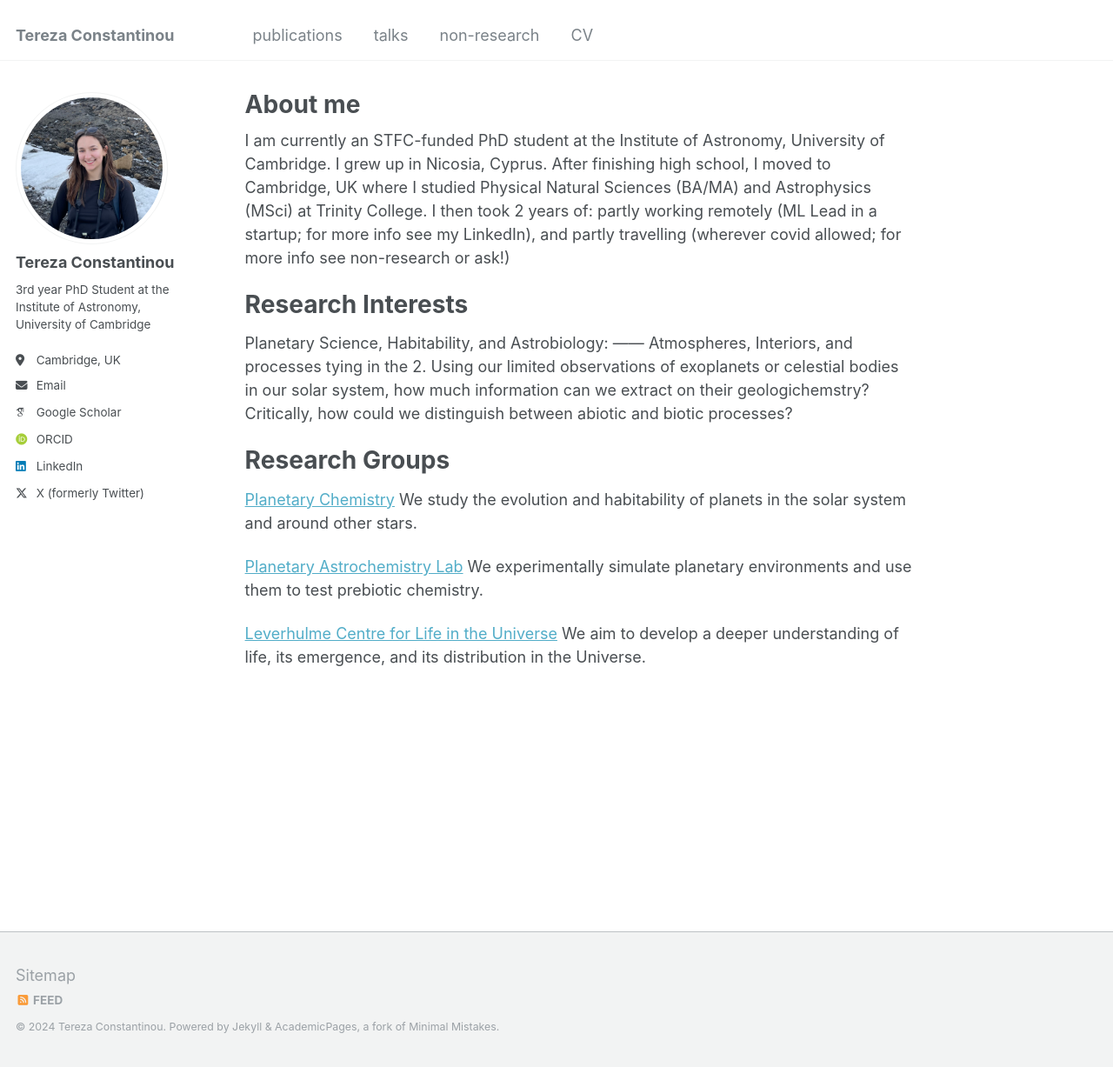
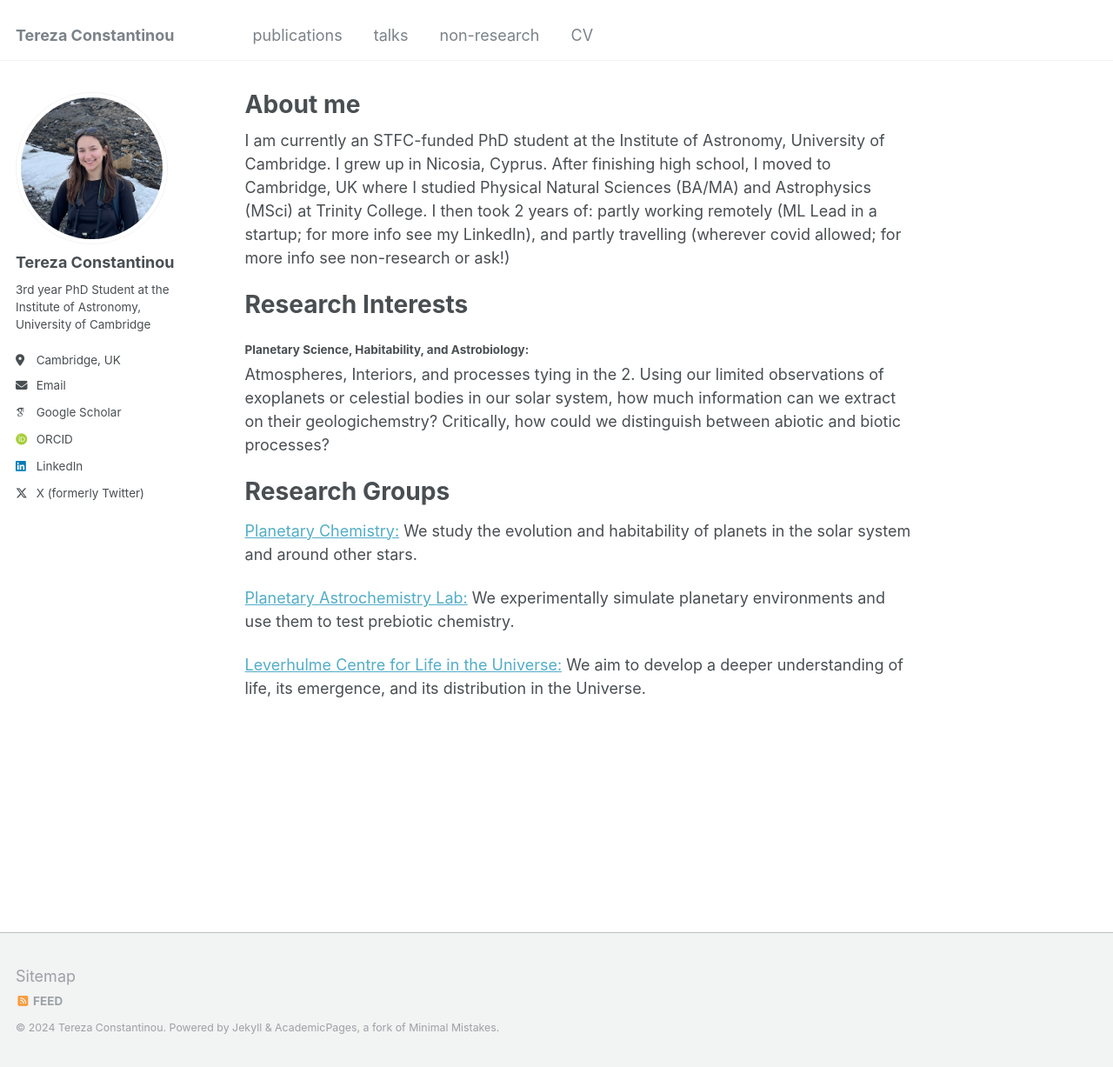
Before and after one commit to terezaconst/terezaconst.github.io, a Jekyll site: the page built from _pages/about.md, in a window 1280 px wide and 1227 px high. Shown: the whole window at 87% size. Built offline with Jekyll 4.4.1, drawn with Linux system fonts in a browser that asks for light colours; some web fonts are replaced.

```diff
--- a/_pages/about.md
+++ b/_pages/about.md
@@ -13,19 +13,18 @@ I grew up in Nicosia, Cyprus. After finishing high school, I moved to Cambridge,
 
 Research Interests
 ======
-Planetary Science, Habitability, and Astrobiology:
-------
+#### Planetary Science, Habitability, and Astrobiology:
 Atmospheres, Interiors, and processes tying in the 2. Using our limited observations of exoplanets or celestial bodies in our solar system, how much information can we extract on their geologichemstry? Critically, how could we distinguish between abiotic and biotic processes?
 
 
 Research Groups
 ======
-[Planetary Chemistry](https://www.shorttle.com/)
+[Planetary Chemistry:](https://www.shorttle.com/)
 We study the evolution and habitability of planets in the solar system and around other stars.
 
-[Planetary Astrochemistry Lab](https://people.phy.cam.ac.uk/pbr27/index.html)
+[Planetary Astrochemistry Lab:](https://people.phy.cam.ac.uk/pbr27/index.html)
 We experimentally simulate planetary environments and use them to test prebiotic chemistry.
 
 
-[Leverhulme Centre for Life in the Universe](https://www.lclu.cam.ac.uk/)
+[Leverhulme Centre for Life in the Universe:](https://www.lclu.cam.ac.uk/)
 We aim to develop a deeper understanding of life, its emergence, and its distribution in the Universe.
```
